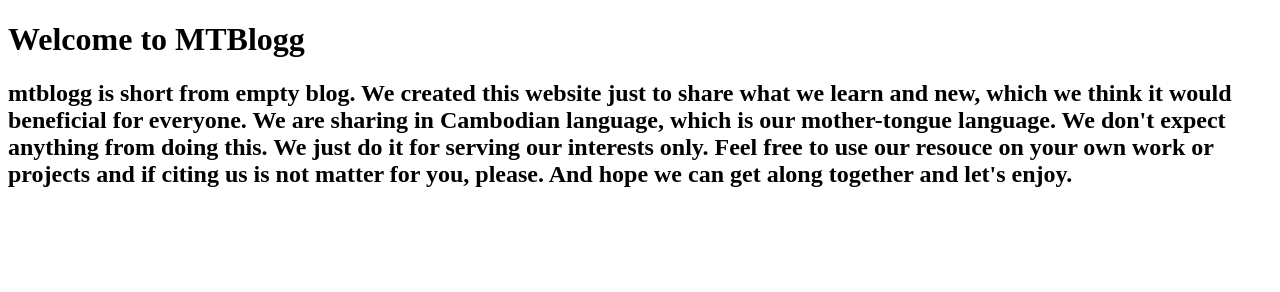
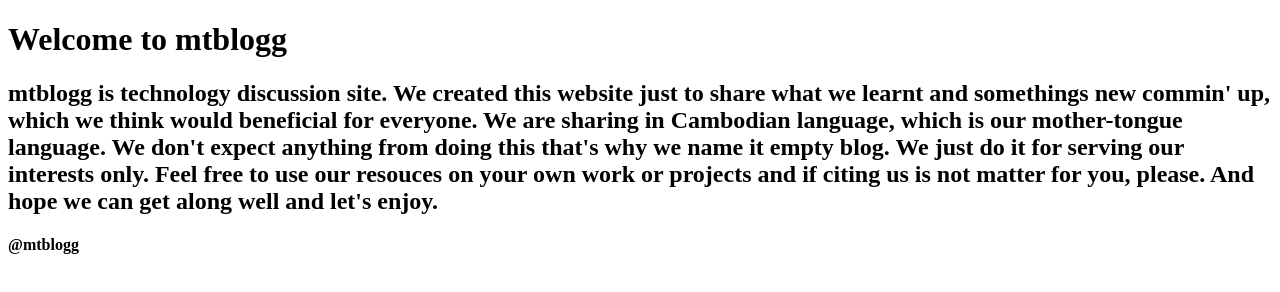
Before and after one commit to mtblogg/mtblogg.github.io, a plain HTML site: page index.html in a window 1280 px wide. Drawn offline with Linux system fonts and the light colour scheme.

Commit message:
Update Description

```diff
--- a/index.html
+++ b/index.html
@@ -2,7 +2,8 @@
 <head>
   <title>mtblogg</title>
   <body>
-    <h1>Welcome to MTBlogg</h1>
-    <h2>mtblogg is short from empty blog. We created this website just to share what we learn and new, which we think it would beneficial for everyone. We are sharing in Cambodian language, which is our mother-tongue language. We don't expect anything from doing this. We just do it for serving our interests only. Feel free to use our resouce on your own work or projects and if citing us is not matter for you, please. And hope we can get along together and let's enjoy.</h2>
+    <h1>Welcome to mtblogg</h1>
+    <h2>mtblogg is technology discussion site. We created this website just to share what we learnt and somethings new commin' up, which we think would beneficial for everyone. We are sharing in Cambodian language, which is our mother-tongue language. We don't expect anything from doing this that's why we name it empty blog. We just do it for serving our interests only. Feel free to use our resouces on your own work or projects and if citing us is not matter for you, please. And hope we can get along well and let's enjoy.</h2>
+    <h4>@mtblogg</h4>
   </body>
 </html>
```
